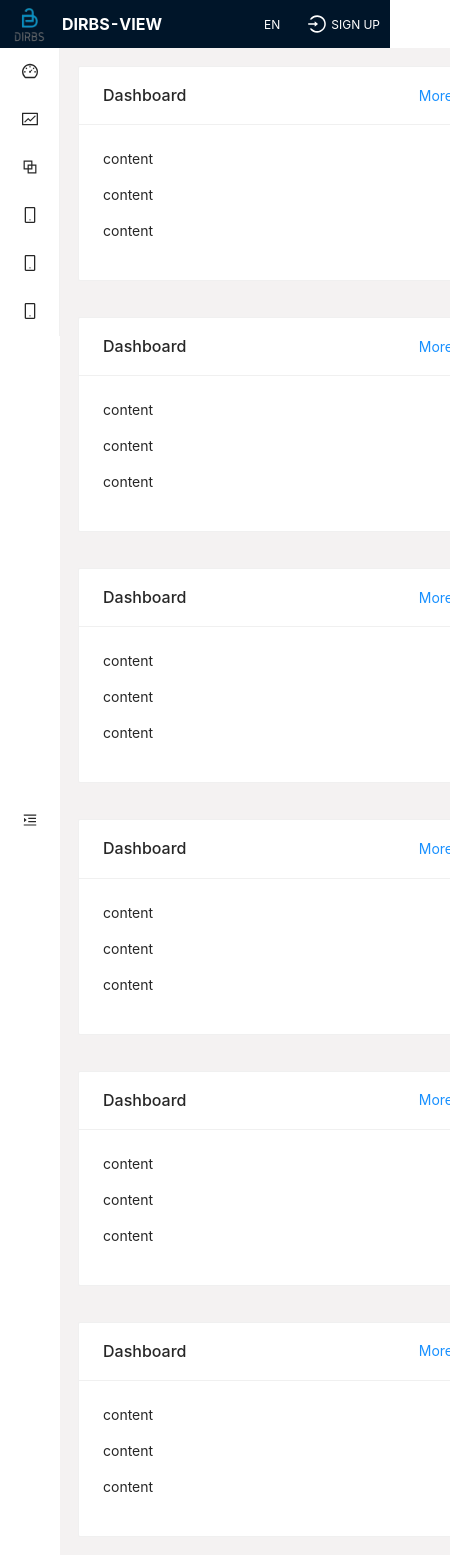
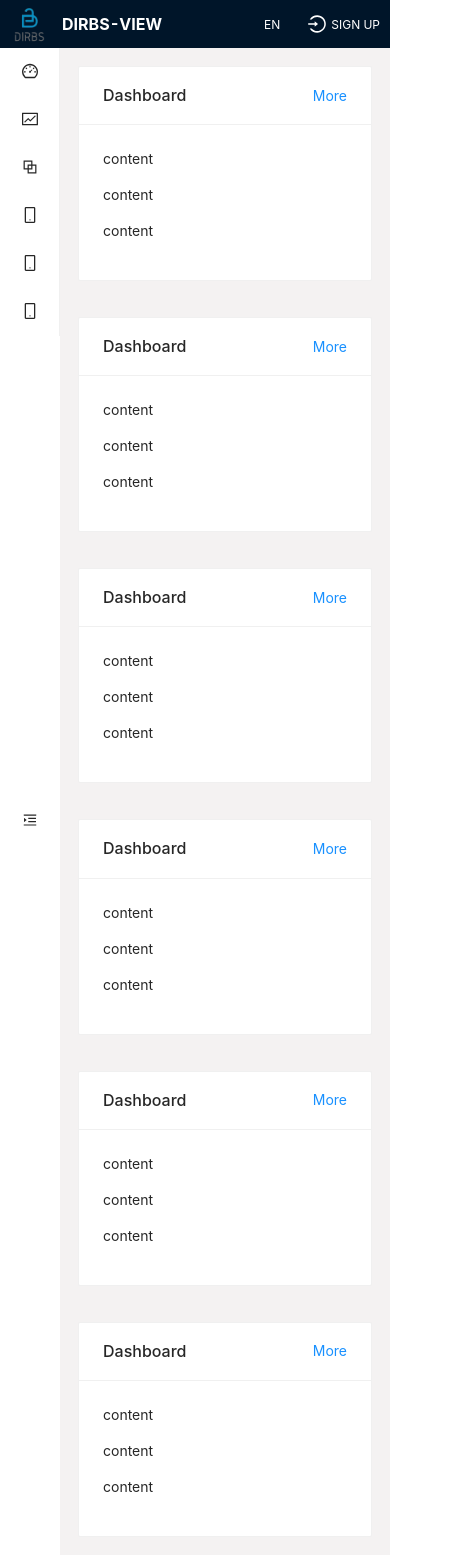
Before and after one commit to SajidAli11/redux-templete, a React (Create React App) app: page /dashboard in a window 390 px wide. Shown: the whole page, 450 px wide, since content can reach past the window. Built offline with nearby package versions, Linux system fonts and the light colour scheme.

Commit message:
responsiveness in dashboard through antd grid

```diff
--- a/src/component/Card/Card.tsx
+++ b/src/component/Card/Card.tsx
@@ -12,7 +12,7 @@ const AntdCard = ({ Title }: CardProps) => {
         title={Title}
         extra={<a href="#">More</a>}
         style={{
-          width: 400,
+          width: "100%",
         }}
       >
         <p> content</p>
--- a/src/views/Dashboard/dashboard.tsx
+++ b/src/views/Dashboard/dashboard.tsx
@@ -1,16 +1,29 @@
 import React from "react";
 import AntdCard from "../../component/Card/Card";
-import { Row } from "antd";
+import { Col, Row } from "antd";
 const DashBoard = () => {
   return (
     <>
-      <Row>
+      <Row
+        gutter={{
+          xs: 4,
+          sm: 8,
+          md: 12,
+          lg: 16,
+        }}
+      >
+        <Col flex="auto">
           <AntdCard Title="Dashboard" />
           <AntdCard Title="Dashboard" />
+        </Col>
+        <Col flex="auto">
           <AntdCard Title="Dashboard" />
           <AntdCard Title="Dashboard" />
+        </Col>
+        <Col flex="auto">
           <AntdCard Title="Dashboard" />
           <AntdCard Title="Dashboard" />
+        </Col>
       </Row>
     </>
   );
```
Lines whose indentation alone changed are shown as unchanged.
